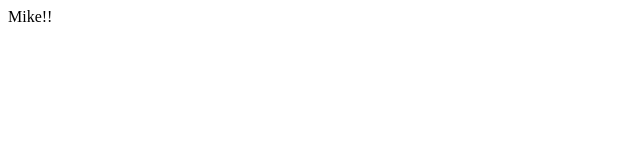
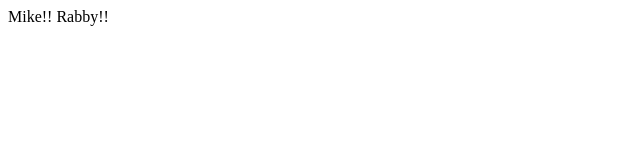
Before and after one commit to GolamHossain9355/notflix, a React (Create React App) app in the folder frontend/: page / in a window 1280 px wide. Shown: the top 160 px of the page, without its empty margins (0-640 px from the left). Built offline with nearby package versions, Linux system fonts and the light colour scheme.

Commit message:
added rabby to app file

```diff
--- a/frontend/public/index.html
+++ b/frontend/public/index.html
@@ -3,11 +3,11 @@
   <head>
     <meta charset="utf-8" />
     <meta name="viewport" content="width=device-width, initial-scale=1" />
-    <!-- <meta name="theme-color" content="#000000" /> -->
-    <!-- <meta
+    <meta name="theme-color" content="#000000" />
+    <meta
       name="description"
       content="Web site created using create-react-app"
-    /> -->
+    />
     <title>Notflix</title>
   </head>
   <body>
--- a/frontend/src/App.js
+++ b/frontend/src/App.js
@@ -4,6 +4,7 @@ function App() {
   return (
   <div>
     Mike!!
+    Rabby!!
   </div>
   )
 }
```
